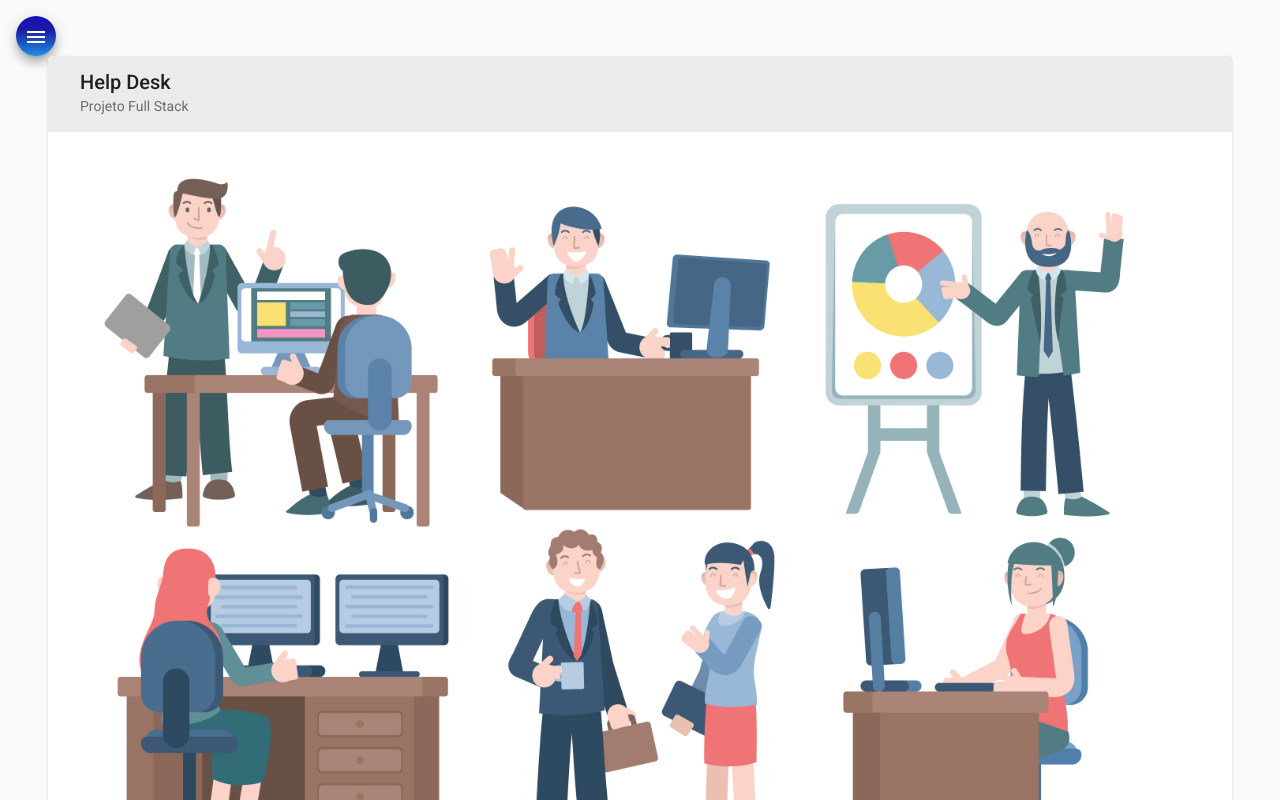
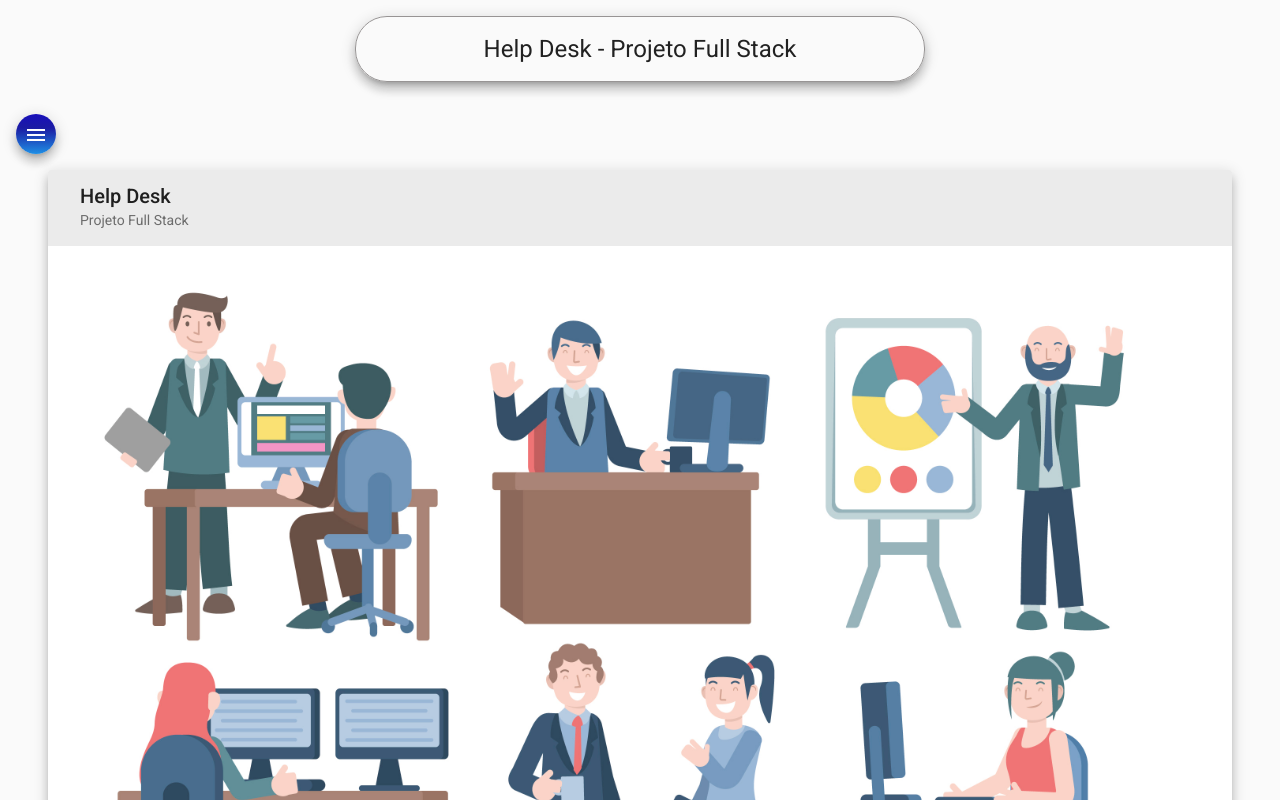
Before and after one commit to 77KarteNascimento/helpdesk-frontend, an Angular app: page /home in a window 1280 px wide. Built offline with nearby package versions, Linux system fonts and the light colour scheme.

Commit message:
Html e css para header

```diff
--- a/src/app/components/header/header.component.css
+++ b/src/app/components/header/header.component.css
@@ -0,0 +1,11 @@
+.container {
+    display: flex;
+    align-items: center;
+    justify-content: center;
+}
+h1 {
+    margin-top: 1rem;
+    border: 1px solid rgb(151, 148, 148);
+    padding: 1rem 10%;
+    border-radius: 2rem;
+}
--- a/src/app/components/header/header.component.html
+++ b/src/app/components/header/header.component.html
@@ -1 +1,3 @@
-<p>header works!</p>
+<div class="container">
+    <h1 class="mat-elevation-z8">Help Desk - Projeto Full Stack</h1>
+</div>
--- a/src/app/components/home/home.component.css
+++ b/src/app/components/home/home.component.css
@@ -1,6 +1,6 @@
 .card {
     width: 90%;  /*largura*/
-    margin: auto; /*margem automatica*/
+    margin: 1rem auto; /*margem automatica*/
     background-color: rgb(235, 235, 235) /*customizando fundo da home*/
 
 }
--- a/src/app/components/home/home.component.html
+++ b/src/app/components/home/home.component.html
@@ -1,4 +1,4 @@
-<mat-card class="card">
+<mat-card class="card mat-elevation-z8">
     <mat-card-header>
       <mat-card-title>Help Desk</mat-card-title>
       <mat-card-subtitle>Projeto Full Stack</mat-card-subtitle>
--- a/src/app/components/nav/nav.component.html
+++ b/src/app/components/nav/nav.component.html
@@ -27,6 +27,7 @@
     </mat-drawer>
 
     <div class="sidenav-content">
+      <app-header></app-header>
       <button class="menu mat-elevation-z8" (click)="drawer.toggle()" mat-icon-button>
         <mat-icon>menu</mat-icon>
       </button>
```
